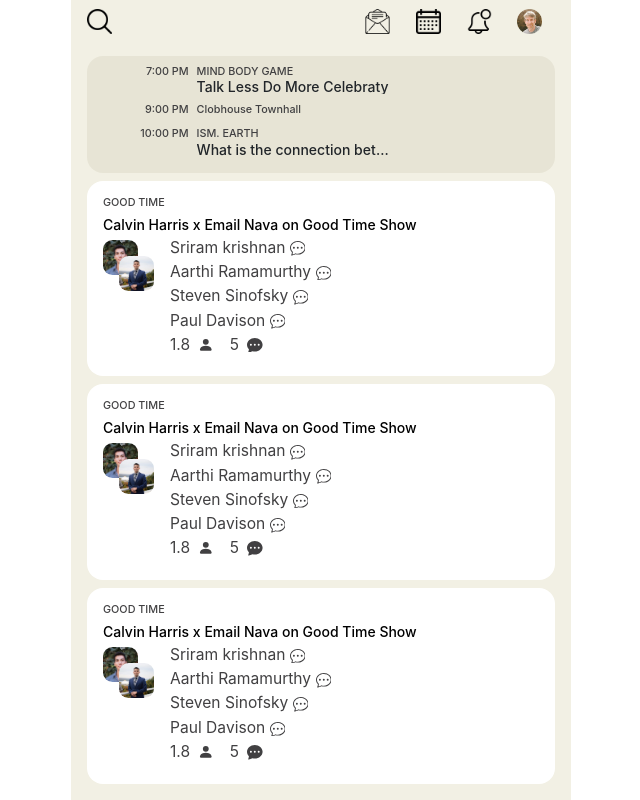
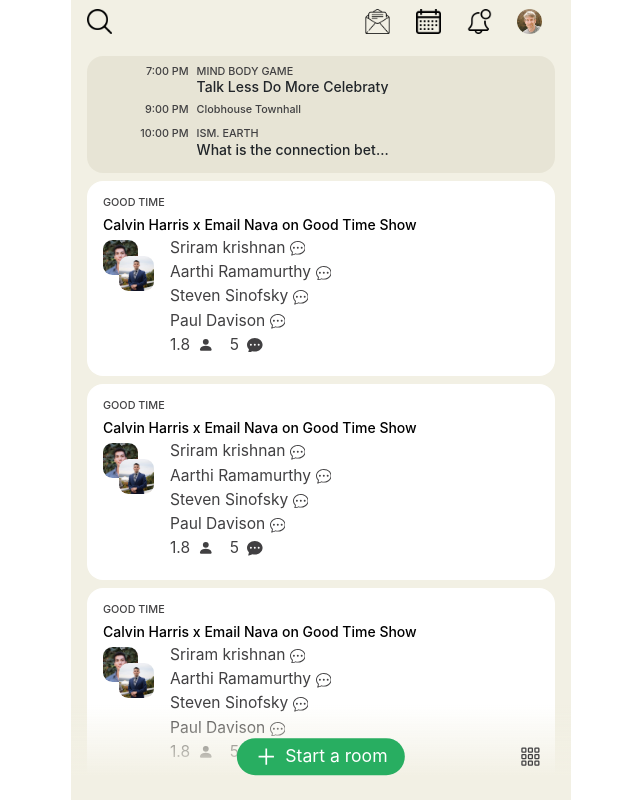
Before and after one commit to drummer-Yurii/clubhouse-clone, a React (Create React App) app: page /home in a window 1280 px wide. Shown: the whole page, without its empty margins (319-959 px from the left). Built offline with nearby package versions, Linux system fonts and the light colour scheme.

Commit message:
add buttons to home page

```diff
--- a/src/App.css
+++ b/src/App.css
@@ -44,4 +44,5 @@ a:hover {
   width: 100%;
   max-width: 500px;
   margin: auto;
+  overflow: hidden;
 }
--- /dev/null
+++ b/src/components/BottomSheet.js
@@ -0,0 +1,19 @@
+import React from "react";
+import SwipeableBottomSheet from "react-swipeable-bottom-sheet";
+import style from '../style/bottomSheet.module.css';
+
+export default function BottomSheet(props) {
+    return (
+        <SwipeableBottomSheet
+            open={props.sheetVisible}
+            onChange={() => {
+                props.setSheetVisible(!props.sheetVisible)
+                props.setItemsVisible(true)
+            }}
+            fullScreen = {props.sheetTitle == 'room detail' ? true : false}
+            >
+                <div className={style.BottomSheetContainer}
+                style={{backgroundColor: props.sheetTitle == 'profile' ? 'transparent' : ''}}></div>
+            </SwipeableBottomSheet>
+    )
+}
--- a/src/pages/Home.js
+++ b/src/pages/Home.js
@@ -1,10 +1,19 @@
-import React from "react";
+import React, {useState} from "react";
 import DailyInfoCard from "../components/DailyInfoCard";
 import Header from "../components/Header";
 import RoomInfoCard from "../components/RoomInfoCard";
 import style from '../style/home.module.css';
+import { AiOutlinePlus } from "react-icons/ai";
+import { BsGrid3X3Gap } from "react-icons/bs";
+import data from '../data/roomCard.json';
+import BottomSheet from "../components/BottomSheet";
 
 export default function Home() {
+    const [itemsVisible, setItemsVisible] = useState(true);
+    const [sheetVisible, setSheetVisible] = useState(false);
+    const [sheetCreateRoom, setSheetCreateRoom] = useState(false);
+    const [loaderVisibility, setLoaderVisibility] = useState(false);
+    const [cardId, setCardId] = useState(1);
     return (
         <>
             <Header />
@@ -12,6 +21,29 @@ export default function Home() {
                 <DailyInfoCard />
                 <RoomInfoCard />
             </div>
+            <div className={style.action_btn}>
+                <button onClick={() => setSheetVisible(true)}>
+                    <AiOutlinePlus className="mr-2" />
+                    Start a room
+                </button>
+                <button>
+                    <BsGrid3X3Gap />
+                </button>
+            </div>
+            <BottomSheet
+                sheetTitle = 'start room'
+                setSheetVisible={(item) => setSheetVisible(item)}
+                sheetVisible={sheetVisible}
+                cardDetail={data.find((item) => item.id == cardId)}
+                setItemsVisible={(item) => setItemsVisible(item)}
+                setSheetCreateRoom={(item) => {
+                    setLoaderVisibility(true);
+                    setTimeout(() => {
+                        setSheetCreateRoom(item);
+                        setLoaderVisibility(false);
+                    }, 1000);
+                }}
+            />
         </>
     )
 }
--- a/src/style/home.module.css
+++ b/src/style/home.module.css
@@ -6,3 +6,47 @@
     height: 100%;
     overflow: auto;
 }
+
+.home_container+.action_btn button {
+    background-color: transparent;
+    border: none;
+    margin-left: auto;
+}
+
+.home_container+.action_btn button svg {
+    font-size: 1.3em;
+}
+
+.home_container+.action_btn {
+    display: flex;
+    align-items: center;
+    padding: 4em 1.5em 2em 1.5em;
+    position: sticky;
+    left: 0;
+    right: 0;
+    top: 0;
+    background-image: linear-gradient(transparent 20%, #f2f0e4 80% );
+    bottom: 0;
+}
+
+.home_container+.action_btn>button:first-child {
+    border-radius: 2em;
+    background-color: #28ae61;
+    color: #ffffff;
+    padding: 0.3em 1em;
+    font-size: 1.1em;
+    font-weight: 400;
+    display: flex;
+    align-items: center;
+    position: absolute;
+    left: 50%;
+    transform: translateX(-50%);
+}
+
+.home_container+.action_btn>button:nth-child(2) {
+    line-height: 1;
+}
+
+.home_container+.action_btn>button:nth-child(2) svg {
+    color: var(--textColor);
+}
```
Also changed, not shown: src/style/bottomSheet.module.css (added).
